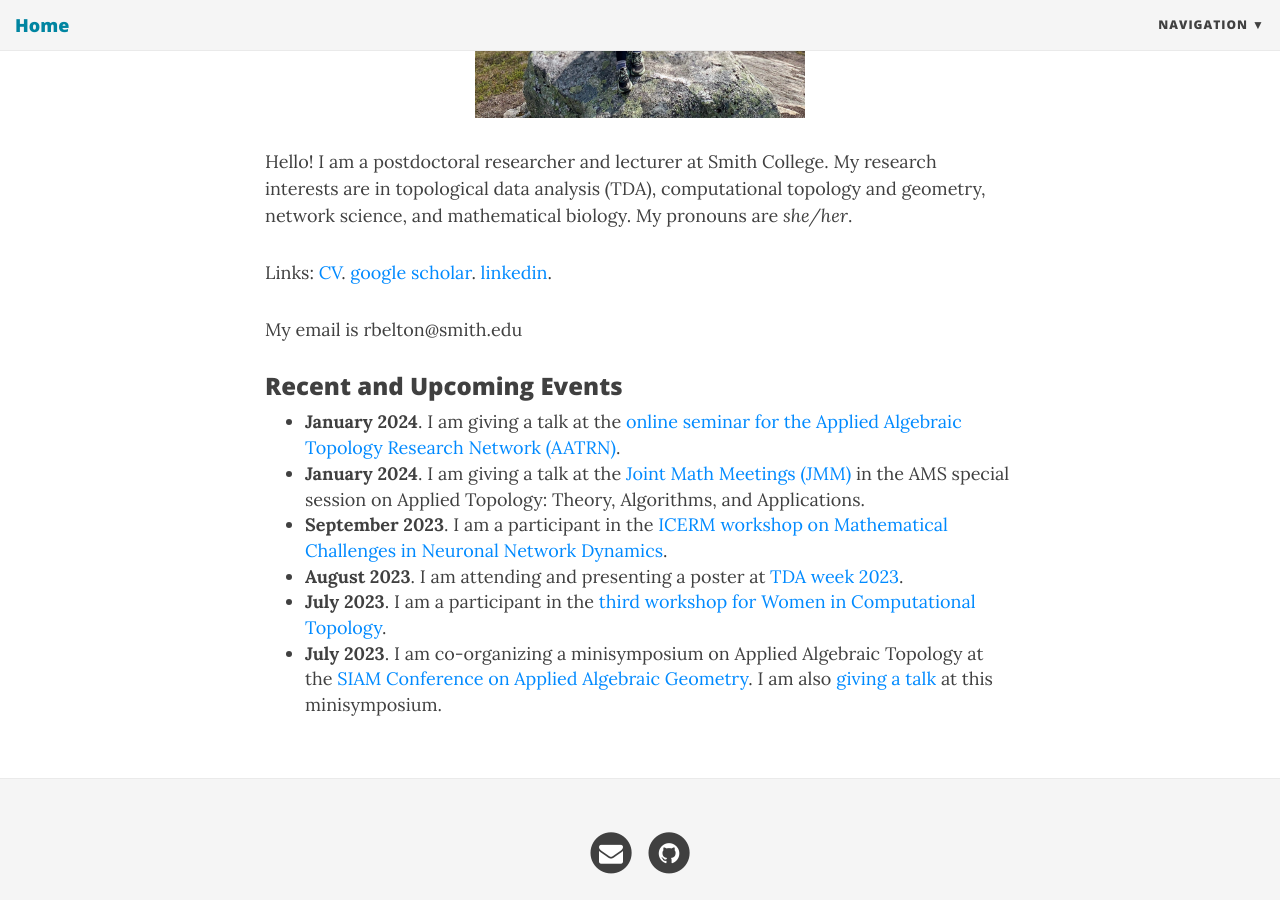
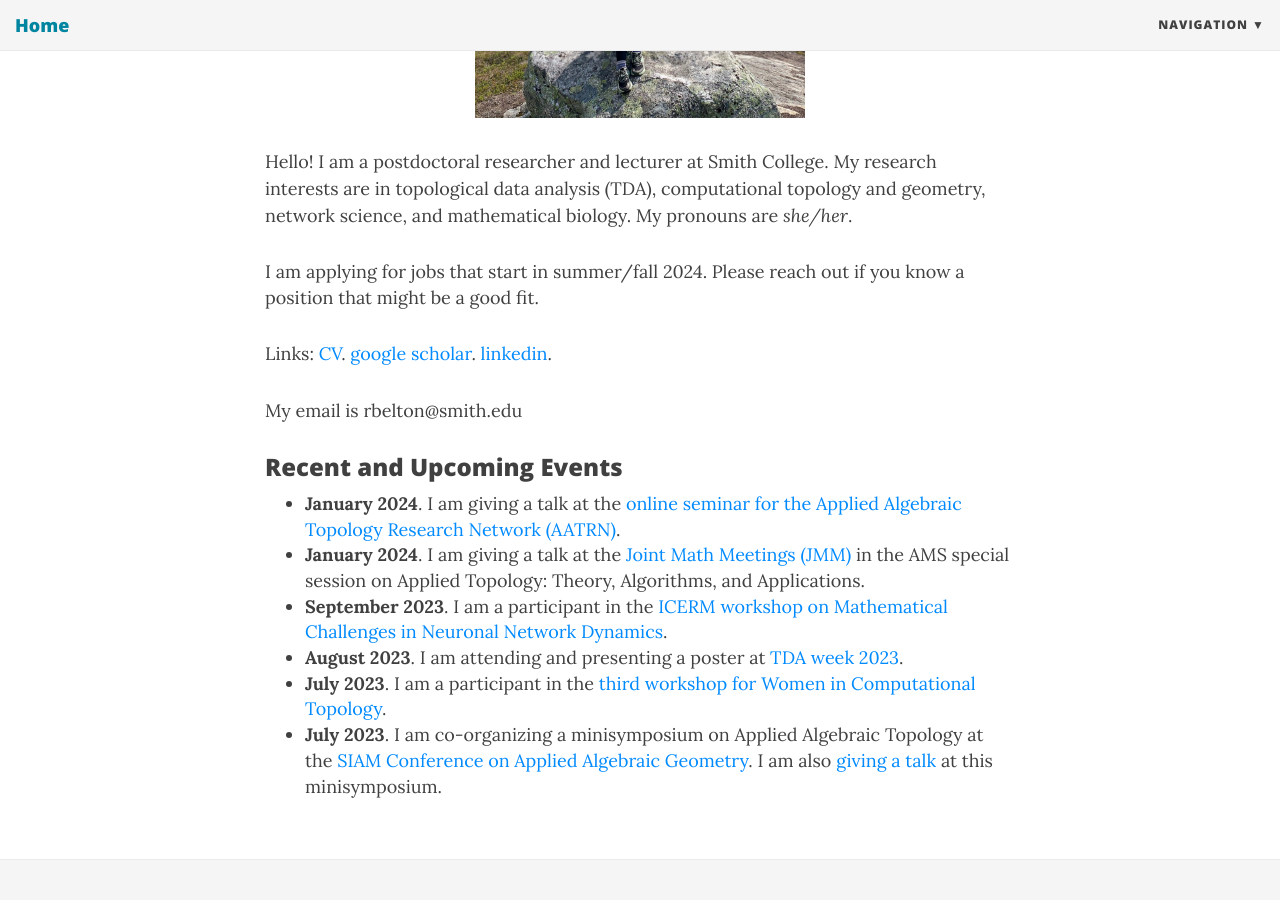
Before and after one commit to robinbelton/robinbelton.github.io, a Jekyll site: the page built from index.html, in a window 1280 px wide and 900 px high, scrolled down 356 px. Built offline with Jekyll 4.4.1, drawn with Linux system fonts in a browser that asks for light colours; nearby versions of some CDN libraries; the list of posts is cut into pages by our own code.

Commit message:
Edit homepage

```diff
--- a/index.html
+++ b/index.html
@@ -9,6 +9,8 @@ use-site-title: true
 
 <p> Hello! I am a postdoctoral researcher and lecturer at Smith College. My research interests are in topological data analysis (TDA), computational topology and geometry, network science, and mathematical biology. My pronouns are <em>she/her</em>.
 </p>
+
+I am applying for jobs that start in summer/fall 2024. Please reach out if you know a position that might be a good fit.
 
 <p> Links: <a href="http://robinbelton.github.io//BeltonCVwebsite.pdf">CV</a>.  <a href="https://scholar.google.com/citations?user=v_c8ueIAAAAJ&hl=en&oi=ao">google scholar</a>.
 <a href="https://www.linkedin.com/in/robin-belton-4511691b0/">linkedin</a>. </p>
```
